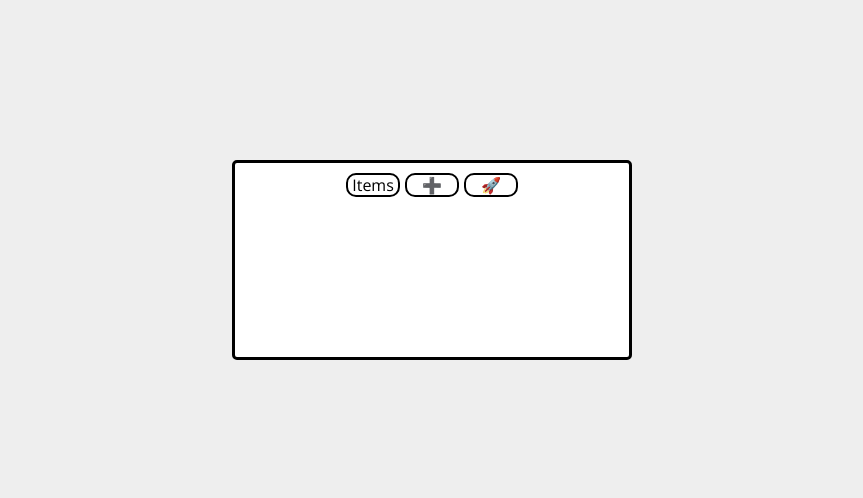
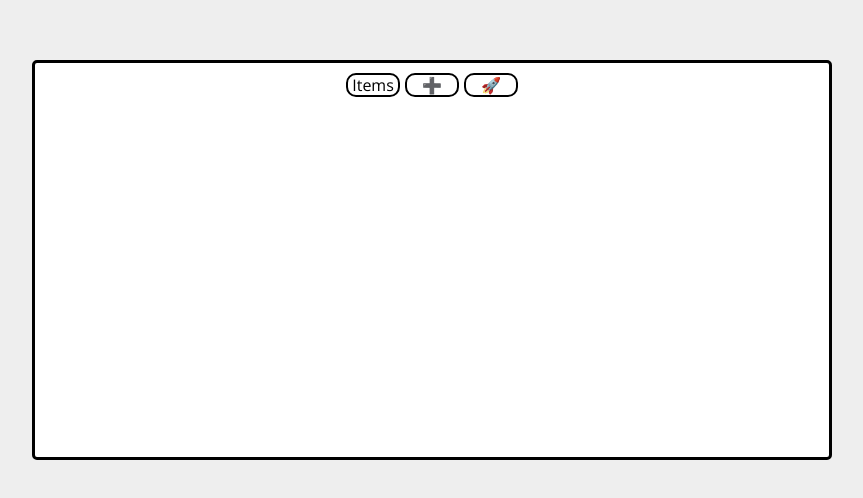
Before and after one commit to asaran07/factori-portal, a Next.js app in the folder frontend/: page / in a window 1280 px wide. Shown: the part 140-638 px from the top of the page, without its empty margins (208-1071 px from the left). Built offline with nearby package versions, Linux system fonts and the light colour scheme.

Commit message:
style(Card): adjust dimentions for Card component

```diff
--- a/frontend/src/components/Card/Card.module.css
+++ b/frontend/src/components/Card/Card.module.css
@@ -1,6 +1,6 @@
 .blankCardBackground {
-  width: 400px;
-  height: 200px;
+  width: 800px;
+  height: 400px;
   background-color: #fff;
   border: 3px solid #000;
   border-radius: 5px;
```
